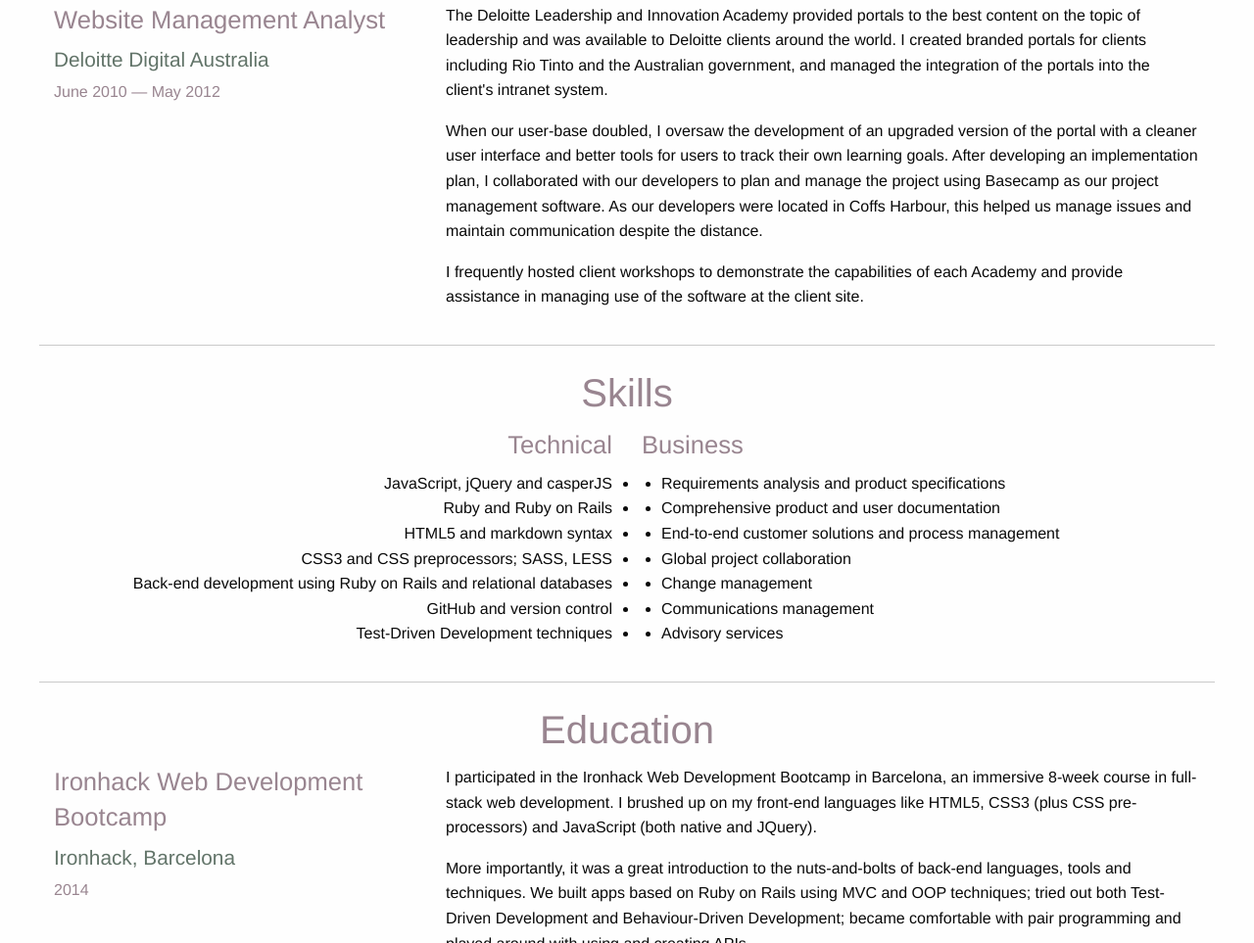
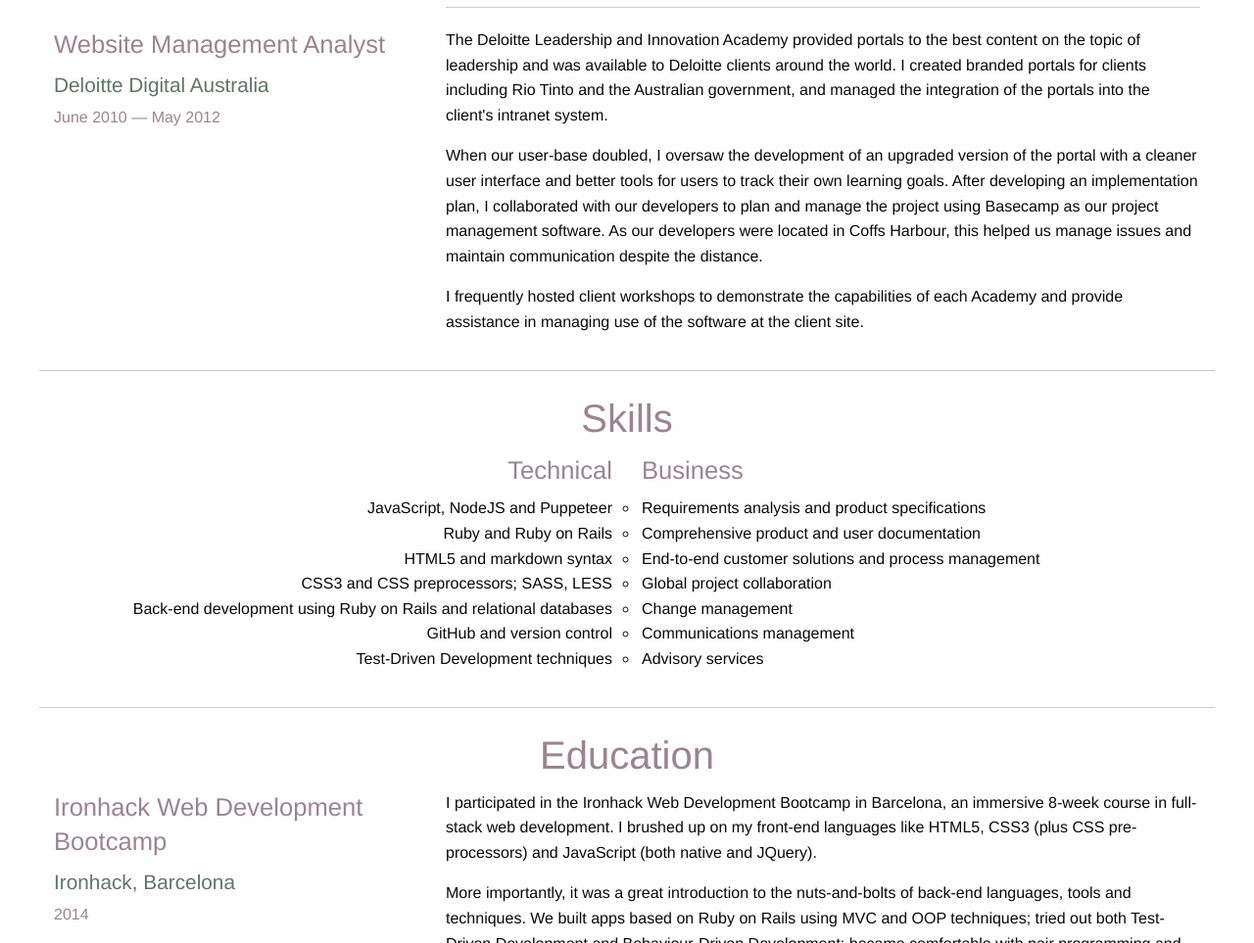
Before and after one commit to catburston/catburston.github.io, a website: page index.html in a window 1280 px wide. Shown: the part 1837-2800 px from the top of the page at 98% size. Drawn offline with Linux system fonts and the light colour scheme.

Commit message:
update list css and change casper to ppptr

```diff
--- a/css/override.css
+++ b/css/override.css
@@ -22,6 +22,15 @@
 .top-bar, .top-bar ul, .title-bar {
   background: #C9DEF0;
   width: 100%;
+}
+
+#skills ul {
+  list-style-type: circle;
+}
+
+#skills .medium-6:last-of-type ul {
+  list-style: none;
+  margin-left: 0;
 }
 
 /* apply only for non-mobile */
--- a/index.html
+++ b/index.html
@@ -62,7 +62,7 @@
           <h3>Cat Burston</h3>
           <h5>Dunedin, New Zealand</5>
           <dl class="details-list">
-            <dd><span class="warning label"><a href="mailto:cat1788@gmail.com">cat1788@gmail.com</a></span></dd>
+            <dd><span class="warning label"><a href="mailto:catburston@gmail.com">catburston@gmail.com</a></span></dd>
             <dd><span class="warning label"><a href="http://bit.ly/catburston">catburston.com</a></span></dd>
             <dd><span class="warning label"><a href="http://bit.ly/catburston_github">github.com/catburston</a></span></dd>
             <dd><span class="warning label"><a href="http://bit.ly/linkedin_catburston">linkedin.com/in/catburston</a></span></dd>
@@ -99,7 +99,7 @@
           <p>Almost the complete antipodes point from my previous home in France, I moved to New Zealand with my husband at the end of 2016. I joined the customer care team for local startup PocketSmith, a personal finance and budgeting tool.</p>
           <p>In the bank feeds group, I assist customers around the world directly with any issues in setting up and monitoring their bank feeds. I also mediate with our third party provider to get questions answered and problems resolved as quickly as possible.</p>
           <p>Reliance on a third-party can be difficult and means we often cannot have an immediate answer to user's questions and issues. In order to increase our efficacy, I built several tools that make it easier for the Support team to work more effectively. These tools include: an error-lookup browser extension and a Slack bot built in Ruby which aggregates difficult conversations for group discussion each day.</p>
-          <p>I am currently leading a project to automate as many of our interactions with our third party provider as possible: allowing us to work entirely from our help desk software, Help Scout, without having to log in to external systems several times through the day. Writing thorough specifications and a business case brought support from my colleagues and the founders as well as making it easier to get started! The project is created using a mixture of casperJS and Ruby, as well as interacting with both Slack and Help Scout APIs.</p>
+          <p>I am currently leading a project to automate as many of our interactions with our third party provider as possible: allowing us to work entirely from our help desk software, Help Scout, without having to log in to external systems several times through the day. Writing thorough specifications and a business case brought support from my colleagues and the founders as well as making it easier to get started! The project is created using a mixture of Puppeteer and NodeJS, as well as interacting with both Slack and Help Scout APIs.</p>
         <hr>
         </div>
 
@@ -163,7 +163,7 @@
         <div class="small-12 medium-6 columns right-align">
           <h3>Technical</h3>
           <ul>
-            <li>JavaScript, jQuery and casperJS</li>
+            <li>JavaScript, NodeJS and Puppeteer</li>
             <li>Ruby and Ruby on Rails</li>
             <li>HTML5 and markdown syntax</li>
             <li>CSS3 and CSS preprocessors; SASS, LESS</li>
```
